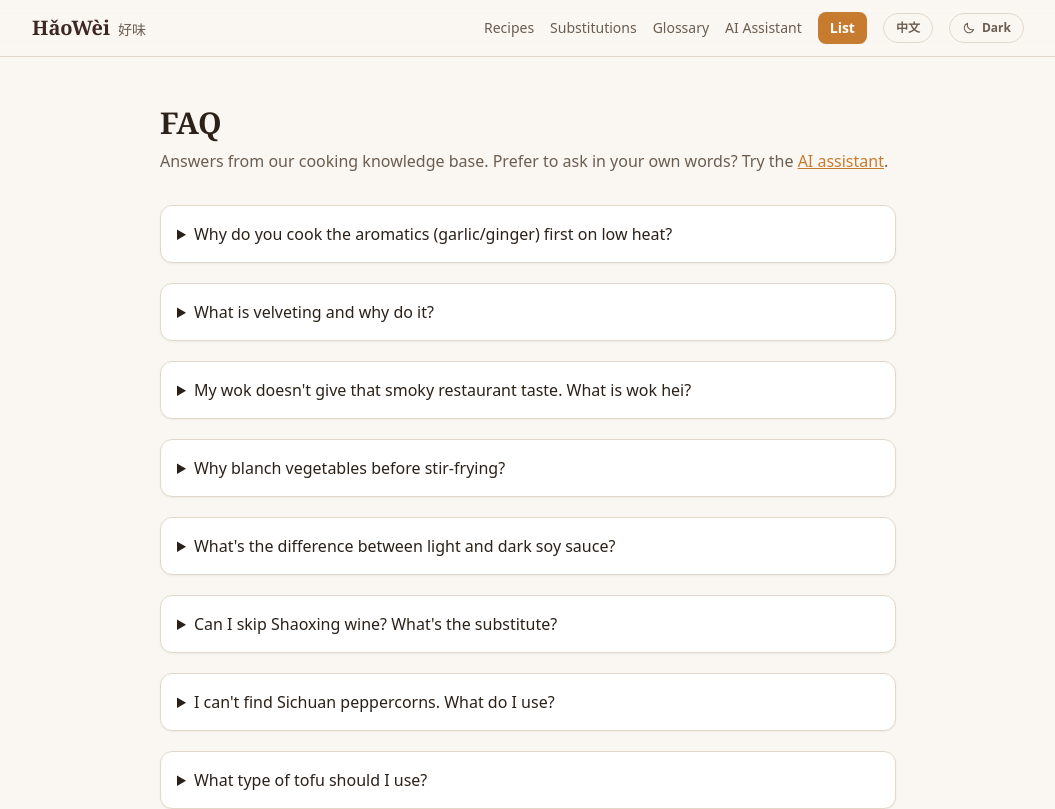
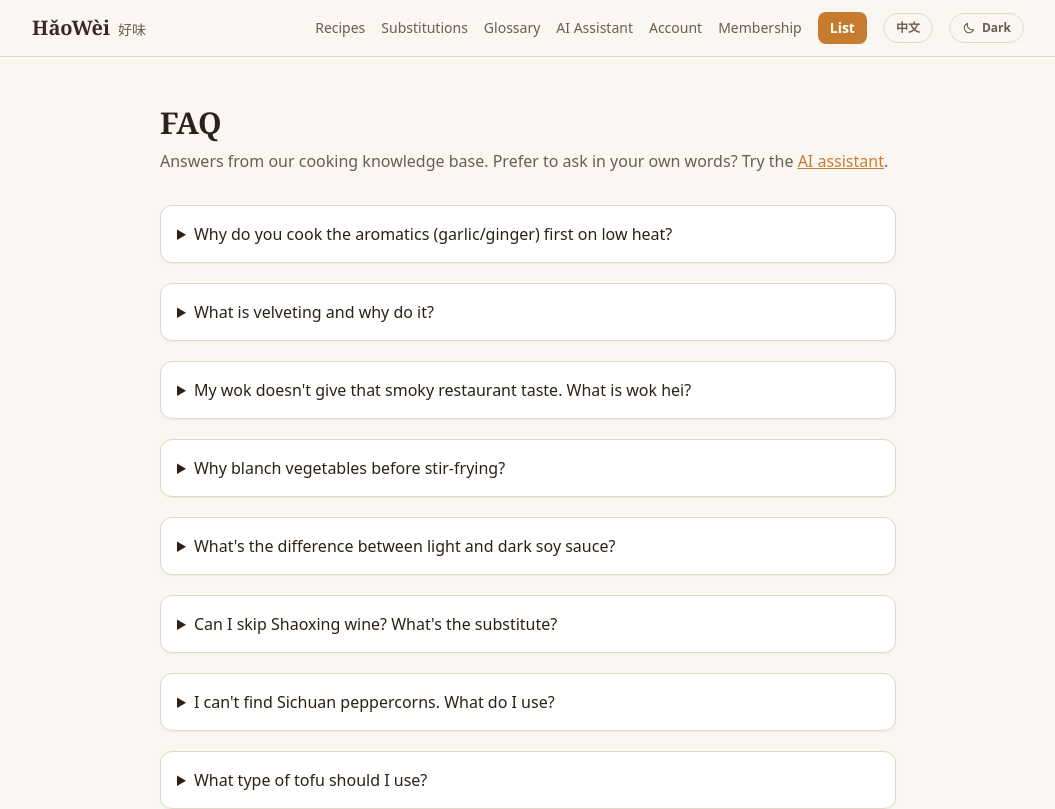
Before and after one commit to 863683348/haowei-recipes, a Next.js app: page /en/faq in a window 1280 px wide. Shown: the top 809 px of the page, without its empty margins (112-1167 px from the left). Built offline with nearby package versions, Linux system fonts and the light colour scheme; no server answers.

Commit message:
feat(nav): add Account + Membership entries to header for membership system
- header nav now links /account (login w/ Google) and /pricing
- en/zh dictionary keys: header.account / header.pricing

```diff
--- a/src/components/header.tsx
+++ b/src/components/header.tsx
@@ -14,6 +14,8 @@ export function Header() {
     { href: "/substitutions", label: t.header.substitutions },
     { href: "/terms", label: t.header.glossary },
     { href: "/ai-assistant", label: t.header.aiAssistant },
+    { href: "/account", label: t.header.account },
+    { href: "/pricing", label: t.header.pricing },
   ];
 
   return (
--- a/src/i18n/dictionaries/en.ts
+++ b/src/i18n/dictionaries/en.ts
@@ -30,6 +30,8 @@ export const dict = {
     substitutions: "Substitutions",
     glossary: "Glossary",
     aiAssistant: "AI Assistant",
+    account: "Account",
+    pricing: "Membership",
     shoppingList: "List",
   },
   footer: {
--- a/src/i18n/dictionaries/zh.ts
+++ b/src/i18n/dictionaries/zh.ts
@@ -32,6 +32,8 @@ export const dictZh: Dict = {
     substitutions: "替换",
     glossary: "术语表",
     aiAssistant: "AI 助手",
+    account: "账户",
+    pricing: "会员",
     shoppingList: "清单",
   },
   footer: {
```
